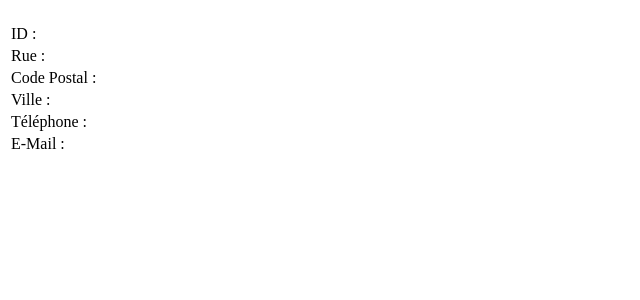
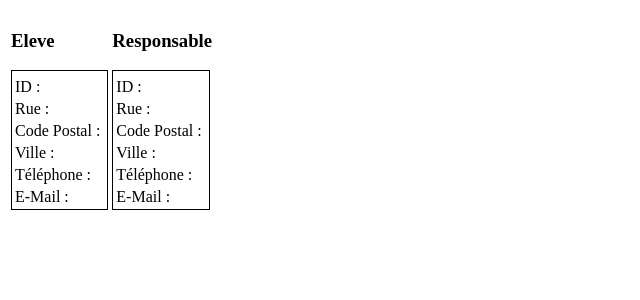
Before and after one commit to ZakinaA/24KEONEWS, a Symfony app: template templates/eleve/consulter.html.twig in a window 1280 px wide. Shown: the top 300 px of the page, without its empty margins (0-640 px from the left). Run offline with Twig, Linux system fonts and the light colour scheme; the template is opened without the code that fills it, so the values that code supplies are empty; some libraries are stand-ins or nearby versions.

Commit message:
Modification de la vue eleve/consulter pour afficher les informations de son responsable

```diff
--- a/templates/eleve/consulter.html.twig
+++ b/templates/eleve/consulter.html.twig
@@ -8,8 +8,11 @@
     <body>
         {% block body %}{% endblock %}
         {% block javascripts %}{% endblock %}
-		<h5>{{eleve.nom}} {{eleve.prenom}}</h5>
-		<table >
+        <table>
+            <td>
+                <h3>Eleve</h3>
+                <table style="border:1px solid black;">
+                    <th>{{eleve.nom}} {{eleve.prenom}}</th>
                     <tr><td>ID : </td><td>{{eleve.id}} </td></tr>
                     <tr><td>Rue : </td><td>{{eleve.numrue}} {{eleve.rue}}</td></tr>
                     <tr><td>Code Postal : </td><td>{{eleve.copos}}</td></tr>
@@ -17,5 +20,19 @@
                     <tr><td>Téléphone : </td><td>{{eleve.tel}}</td></tr>
                     <tr><td>E-Mail : </td><td>{{eleve.mail}}</td></tr>
                 </table>
+            </td>
+            <td>
+                <h3>Responsable</h3>
+                <table style="border:1px solid black;">
+                    <th>{{responsable.nom}} {{responsable.prenom}}</th>
+                    <tr><td>ID : </td><td>{{responsable.id}} </td></tr>
+                    <tr><td>Rue : </td><td>{{responsable.numrue}} {{responsable.rue}}</td></tr>
+                    <tr><td>Code Postal : </td><td>{{responsable.copos}}</td></tr>
+                    <tr><td>Ville : </td><td>{{responsable.ville}}</td></tr>
+                    <tr><td>Téléphone : </td><td>{{responsable.tel}}</td></tr>
+                    <tr><td>E-Mail : </td><td>{{responsable.mail}}</td></tr>
+                </table>
+            </td>
+        </table>
     </body>
 </html>
```
Lines whose indentation alone changed are shown as unchanged.
